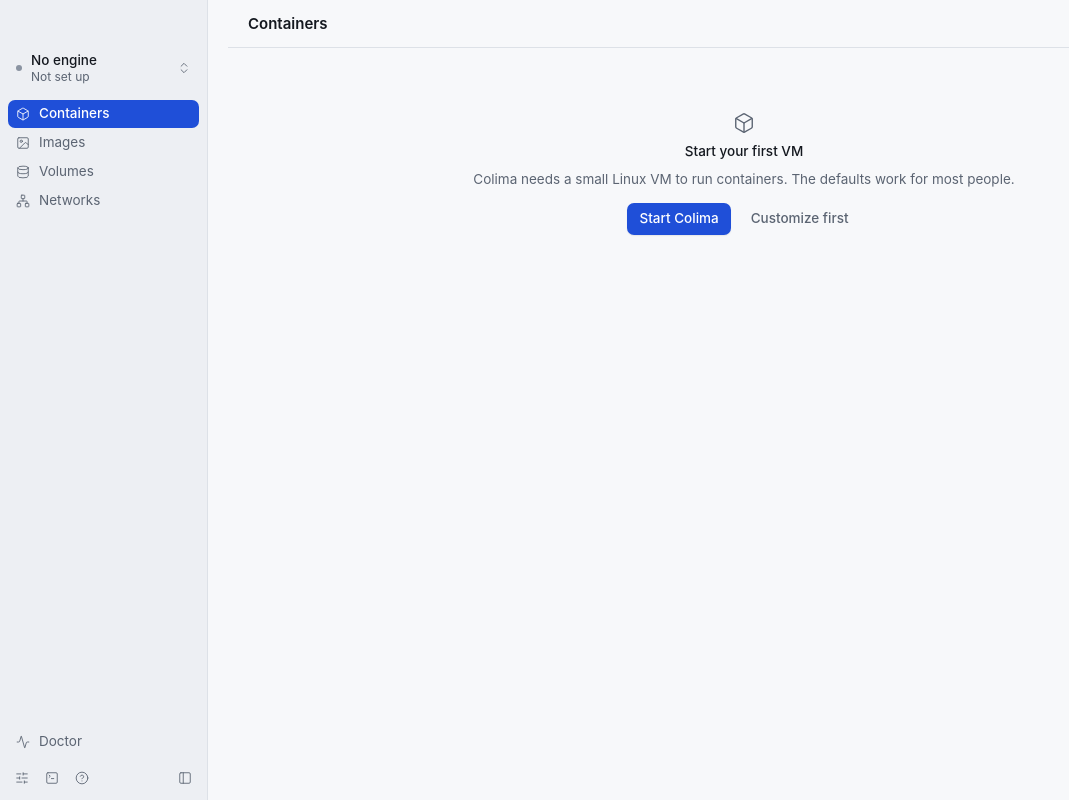
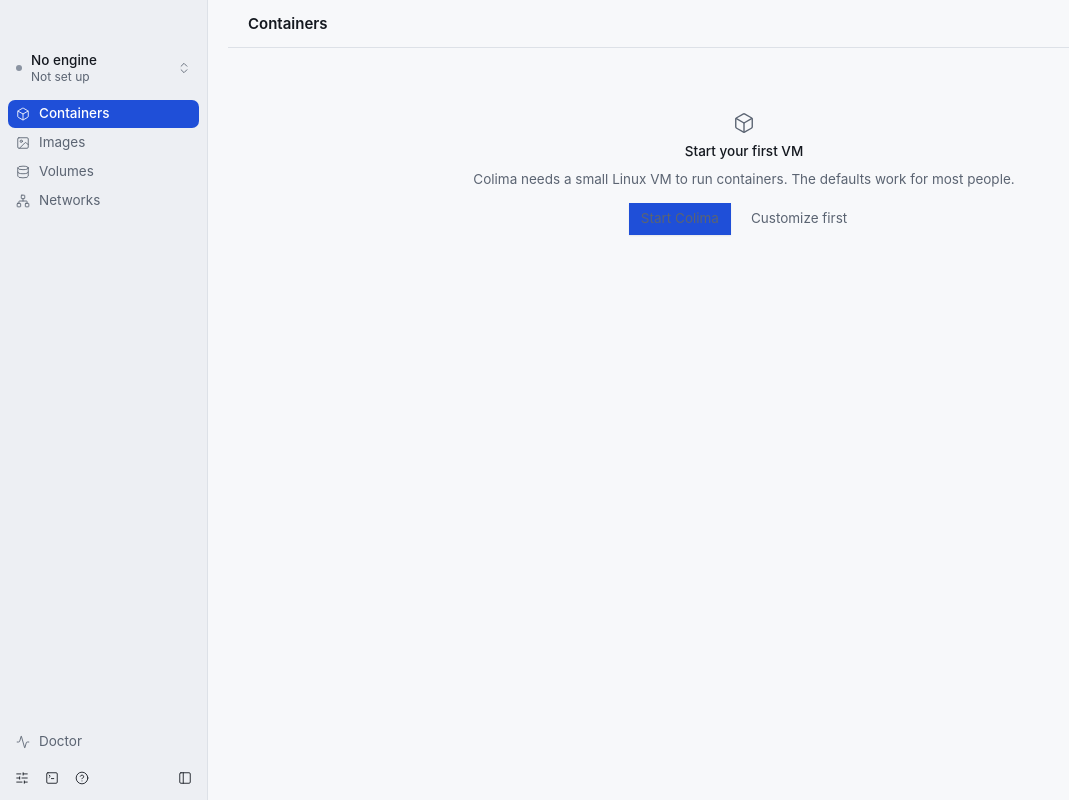
Before and after one commit to BitVerseNomad/container-ui, a React (Vite) app: page /Users/me/work#/containers in a window 1280 px wide. Shown: the whole page, without its empty margins (0-1069 px from the left). Built offline with nearby package versions, Linux system fonts and the light colour scheme.

Commit message:
WO-TW-2: migrate Button to Tailwind utilities

```diff
--- a/src/ui/op/Button.tsx
+++ b/src/ui/op/Button.tsx
@@ -1,5 +1,6 @@
 import React, { forwardRef } from "react";
 import { clsx } from "clsx";
+import { cn } from "../utils";
 import { Icon, type IconName } from "./Icon";
 
 export type ButtonProps = React.ButtonHTMLAttributes<HTMLButtonElement> & {
@@ -10,19 +11,37 @@ export type ButtonProps = React.ButtonHTMLAttributes<HTMLButtonElement> & {
   busy?: boolean;
 };
 
+const variants = {
+  variant: {
+    default: "bg-bg-raised text-fg shadow-btn",
+    primary: "bg-accent text-on-accent shadow-control",
+    danger: "bg-bad-fill text-bad shadow-danger",
+    ghost: "text-fg-muted hover:bg-tile-hover",
+  },
+  size: {
+    xs: "h-h-xs px-8 rounded-radius-sm text-micro",
+    sm: "h-h-sm px-10 rounded-radius-md text-meta",
+    md: "h-h-md px-12 rounded-radius-md text-body",
+  },
+} as const;
+
 export const Button = forwardRef<HTMLButtonElement, ButtonProps>(function Button(
   { variant = "default", size = "sm", icon, iconOnly, busy, className, children, onClick, ...rest },
   ref,
 ) {
   const dev = (import.meta as ImportMeta & { env?: { DEV?: boolean } }).env?.DEV;
   if (dev && iconOnly && !rest["aria-label"]) console.error("Button: iconOnly needs aria-label");
-  const variantClass = variant === "default" ? undefined : variant;
   return (
     <button
       {...rest}
       ref={ref}
       type="button"
-      className={clsx("btn", variantClass, size !== "sm" && size, iconOnly && "icon-only", className)}
+      className={clsx(
+        cn("inline-flex items-center justify-center gap-6 whitespace-nowrap", variants.size[size]),
+        variants.variant[variant],
+        iconOnly && "w-h-sm px-0",
+        className,
+      )}
       aria-busy={busy ? "true" : undefined}
       onClick={(event) => {
         if (busy) return;
--- a/src/ui/openpier.css
+++ b/src/ui/openpier.css
@@ -49,6 +49,8 @@
   --bad-edge: rgb(196 43 35 / 0.30);
   /* depth */
   --shadow-control: 0 1px 1.5px rgb(0 0 0 / 0.08);
+  --shadow-btn: 0 0 0 0.5px var(--edge), var(--shadow-control);
+  --shadow-danger: 0 0 0 0.5px var(--bad-edge), var(--shadow-control);
   --shadow-raised: inset 0 1px 0 rgb(255 255 255 / 0.7), 0 1px 2px -0.5px rgb(0 0 0 / 0.06), 0 4px 10px -2px rgb(0 0 0 / 0.07);
   --shadow-floating: 0 0 0 0.5px var(--edge), 0 1px 2px -0.5px rgb(0 0 0 / 0.06), 0 4px 10px -2px rgb(0 0 0 / 0.07), 0 14px 28px -6px rgb(0 0 0 / 0.12);
   /* type */
@@ -79,6 +81,11 @@
   --dialog: 440px;
   --palette: 560px;
   --gutter: 20px;                /* page side padding */
+  /* spacing steps the components need (added for the Tailwind migration) */
+  --spacing-6: 6px;              /* control gaps */
+  --spacing-8: 8px;              /* xs padding */
+  --spacing-10: 10px;            /* sm padding */
+  --spacing-12: 12px;            /* md padding */
   /* motion */
   --fast: 120ms;
   --normal: 200ms;
--- a/src/ui/tailwind.css
+++ b/src/ui/tailwind.css
@@ -43,6 +43,8 @@
   --color-bad-edge: var(--bad-edge);
   /* depth */
   --shadow-control: var(--shadow-control);
+  --shadow-btn: var(--shadow-btn);
+  --shadow-danger: var(--shadow-danger);
   --shadow-raised: var(--shadow-raised);
   --shadow-floating: var(--shadow-floating);
   /* type */
@@ -68,6 +70,10 @@
   --spacing-subrow: var(--subrow);
   --spacing-sidebar: var(--sidebar);
   --spacing-sidebar-folded: var(--sidebar-folded);
+  --spacing-6: var(--spacing-6);
+  --spacing-8: var(--spacing-8);
+  --spacing-10: var(--spacing-10);
+  --spacing-12: var(--spacing-12);
   --spacing-header: var(--header);
   --spacing-sheet: var(--sheet);
   --spacing-dialog: var(--dialog);
```
Also changed, not shown: 2 other files (tests, documents, lock files or other folders).
